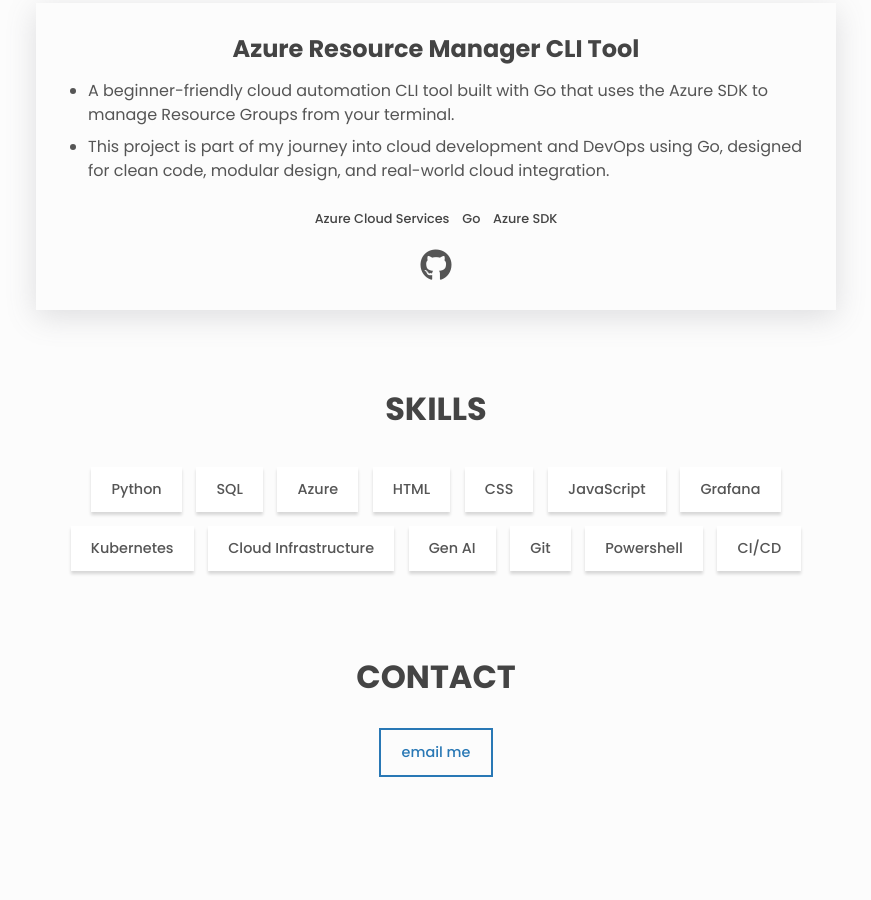
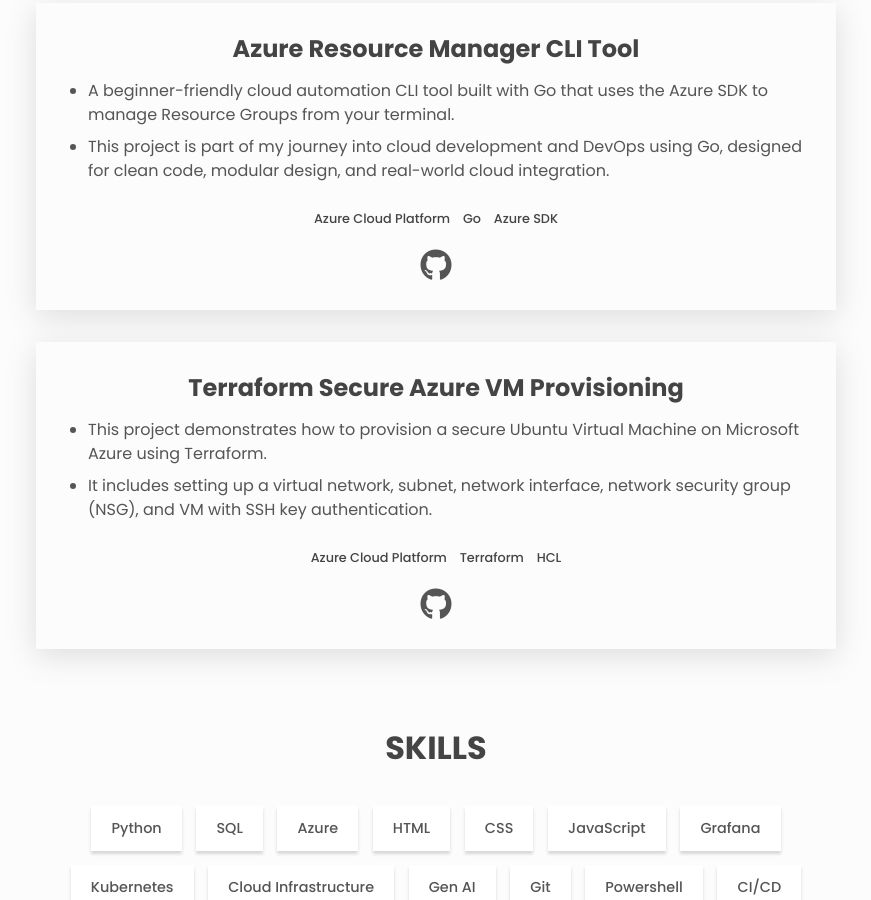
Before and after one commit to psentha02/my-portfolio, a plain HTML site: page index.html in a window 1280 px wide. Shown: the part 1354-2254 px from the top of the page, without its empty margins (204-1075 px from the left). Drawn offline with nearby package versions, Linux system fonts and the light colour scheme.

Commit message:
added new project

```diff
--- a/index.html
+++ b/index.html
@@ -173,13 +173,30 @@
               <li>This project is part of my journey into cloud development and DevOps using Go, designed for clean code, modular design, and real-world cloud integration.</li>
             </ul>
             <ul class="project__stack">
-              <li class="project__stack-item">Azure Cloud Services</li>
+              <li class="project__stack-item">Azure Cloud Platform</li>
               <li class="project__stack-item">Go</li>
               <li class="project__stack-item">Azure SDK</li>
             </ul>
             <i aria-hidden="true" class="fa-brands fa-github fa-2xl" style="color: var(--clr-fg)"></i>
           </div>
           </a>
+
+          <a href="https://github.com/psentha02/secureVM" target="_blank" rel="noopener noreferrer" style="text-decoration: none; color: inherit;">
+            <div class="project">
+              <h3>Terraform Secure Azure VM Provisioning</h3>
+              <ul class="project__description">
+                <li>This project demonstrates how to provision a secure Ubuntu Virtual Machine on Microsoft Azure using Terraform.</li>
+                <li>It includes setting up a virtual network, subnet, network interface, network security group (NSG), and VM with SSH key authentication.</li>
+              </ul>
+              <ul class="project__stack">
+                <li class="project__stack-item">Azure Cloud Platform</li>
+                <li class="project__stack-item">Terraform</li>
+                <li class="project__stack-item">HCL</li>
+              </ul>
+              <i aria-hidden="true" class="fa-brands fa-github fa-2xl" style="color: var(--clr-fg)"></i>
+            </div>
+          </a>
+        </div>
       </section>
 
       <!-- Skills -->
```
